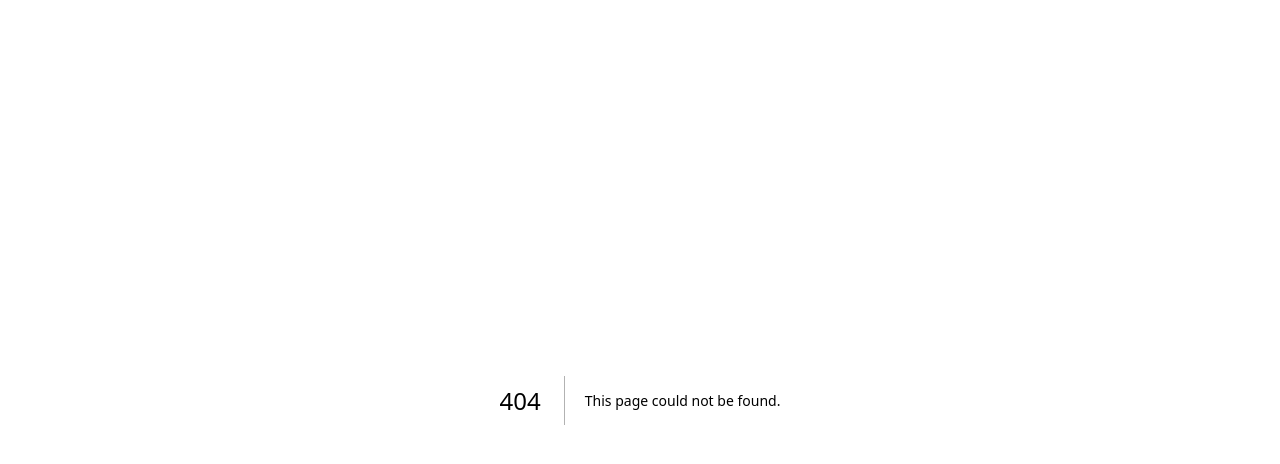
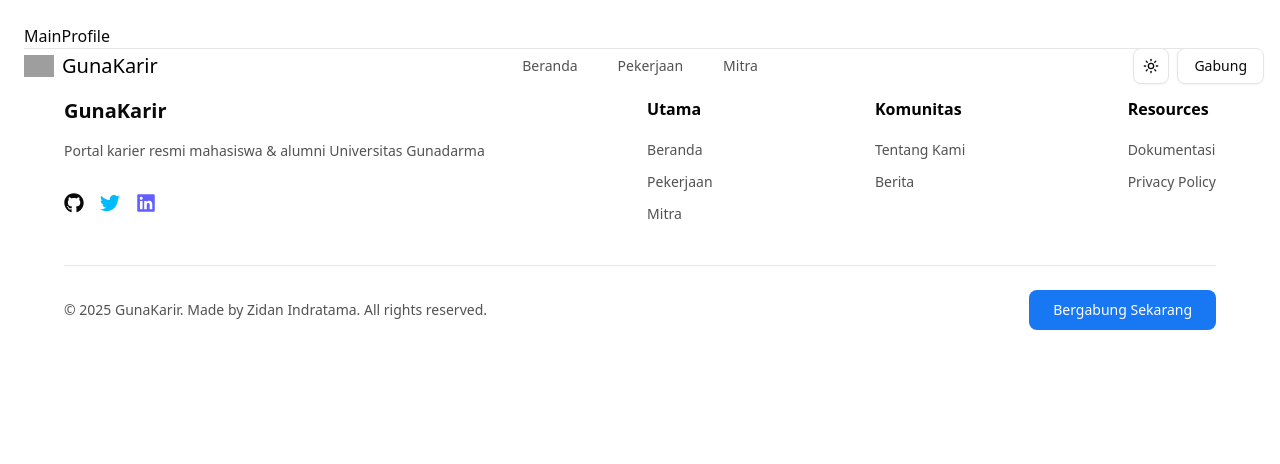
Before and after one commit to zidanindratama/frontend-gunakarir, a Next.js app: page /profile in a window 1280 px wide. Before the commit this address had no page. Shown: the top 464 px of the page. Built offline with nearby package versions, Linux system fonts and the light colour scheme; grey boxes are pictures that could not be loaded.

Commit message:
feat: setup profile page

```diff
--- /dev/null
+++ b/app/(main)/profile/page.tsx
@@ -0,0 +1,16 @@
+import Footer from "@/components/main/footer";
+import { Navbar } from "@/components/main/navbar";
+import MainProfile from "@/components/main/profile/main-profile";
+import React from "react";
+
+const ProfilePage = () => {
+  return (
+    <div className="p-6">
+      <Navbar />
+      <MainProfile />
+      <Footer />
+    </div>
+  );
+};
+
+export default ProfilePage;
--- a/components/auth/signup-form.tsx
+++ b/components/auth/signup-form.tsx
@@ -14,7 +14,7 @@
 import { Button } from "@/components/ui/button";
 import { Input } from "@/components/ui/input";
 import { SignUpSchema } from "@/schema/signup-schema";
-import axiosInstance, { PROD_URL } from "@/helpers/axios-instance";
+import axiosInstance, { DEV_URL } from "@/helpers/axios-instance";
 import Cookies from "js-cookie";
 import { FaGoogle } from "react-icons/fa";
 import { useForm } from "react-hook-form";
@@ -179,7 +179,7 @@
             </span>
           </div>
           <Button variant="outline" className="w-full" asChild>
-            <Link href={`${PROD_URL}/auth/google`}>
+            <Link href={`${DEV_URL}/auth/google`}>
               <FaGoogle />
               Daftar dengan Google
             </Link>
--- a/components/main/navbar.tsx
+++ b/components/main/navbar.tsx
@@ -29,8 +29,13 @@
 import Link from "next/link";
 import Cookies from "js-cookie";
 import axiosInstance from "@/helpers/axios-instance";
+import { useDecodedToken } from "@/hooks/use-decoded-token";
 
 export function Navbar() {
+  const decodedToken = useDecodedToken();
+  const profileUrl =
+    decodedToken?.role === "STUDENT" ? "/profile" : "/dashboard/profile";
+
   const [isMobileMenuOpen, setIsMobileMenuOpen] = useState(false);
   const [user, setUser] = useState<TUser | null>(null);
   const [isLoading, setIsLoading] = useState(true);
@@ -51,7 +56,7 @@
   };
 
   useEffect(() => {
-    if (!accessToken) {
+    if (!accessToken || accessToken === undefined) {
       setUser(null);
       setIsLoading(false);
       return;
@@ -97,11 +102,13 @@
                   <DropdownMenuSeparator />
                   <DropdownMenuGroup>
                     <DropdownMenuItem>
-                      <Link href={"/dashboard/profile"}>Profile</Link>
+                      <Link href={profileUrl}>Profile</Link>
                     </DropdownMenuItem>
-                    <DropdownMenuItem>
-                      <Link href={"/dashboard"}>Dashboard</Link>
-                    </DropdownMenuItem>
+                    {decodedToken?.role === "ADMIN" && (
+                      <DropdownMenuItem>
+                        <Link href={"/dashboard"}>Dashboard</Link>
+                      </DropdownMenuItem>
+                    )}
                   </DropdownMenuGroup>
                   <DropdownMenuSeparator />
                   <DropdownMenuItem onClick={handleSignout}>
@@ -156,11 +163,13 @@
                     <DropdownMenuSeparator />
                     <DropdownMenuGroup>
                       <DropdownMenuItem>
-                        <Link href={"/dashboard/profile"}>Profile</Link>
+                        <Link href={profileUrl}>Profile</Link>
                       </DropdownMenuItem>
-                      <DropdownMenuItem>
-                        <Link href={"/dashboard"}>Profile</Link>
-                      </DropdownMenuItem>
+                      {decodedToken?.role === "ADMIN" && (
+                        <DropdownMenuItem>
+                          <Link href={"/dashboard"}>Dashboard</Link>
+                        </DropdownMenuItem>
+                      )}
                     </DropdownMenuGroup>
                     <DropdownMenuSeparator />
                     <DropdownMenuItem onClick={handleSignout}>
--- /dev/null
+++ b/components/main/profile/main-profile.tsx
@@ -0,0 +1,7 @@
+import React from "react";
+
+const MainProfile = () => {
+  return <div>MainProfile</div>;
+};
+
+export default MainProfile;
--- a/helpers/axios-instance.ts
+++ b/helpers/axios-instance.ts
@@ -5,7 +5,7 @@
 export const PROD_URL = "https://backend-gunakarir.vercel.app/api";
 
 const axiosInstance = axios.create({
-  baseURL: PROD_URL,
+  baseURL: DEV_URL,
   withCredentials: true,
   headers: {
     "Content-Type": "application/x-www-form-urlencoded",
@@ -15,7 +15,7 @@
 // Refreshtoken dari cookie server
 const refreshAuthToken = async () => {
   try {
-    const response = await axios.post(`${PROD_URL}/auth/refresh`, null, {
+    const response = await axios.post(`${DEV_URL}/auth/refresh`, null, {
       withCredentials: true,
     });
     const newAccessToken = response.data.access_token;
--- a/hooks/use-decoded-token.tsx
+++ b/hooks/use-decoded-token.tsx
@@ -10,9 +10,13 @@
 }
 
 export const useDecodedToken = (): DecodedToken | undefined => {
-  const token = Cookies.get("access_token");
-  if (token) {
-    return jwtDecode<DecodedToken>(token);
+  try {
+    const token = Cookies.get("access_token");
+    if (token) {
+      return jwtDecode<DecodedToken>(token);
+    }
+  } catch (error) {
+    console.error("Invalid token format or decoding error", error);
   }
   return undefined;
 };
--- a/middleware.ts
+++ b/middleware.ts
@@ -4,11 +4,11 @@
 
 export const routePermissions = {
   authRoutes: ["/sign-in", "/sign-up"],
-  baseRoutes: ["/dashboard", "/dashboard/profile"],
+  baseRoutes: ["/dashboard"],
   adminRoutes: ["/dashboard/rekruter", "/dashboard/mahasiswa"],
   recruiterRoutes: ["/dashboard/pekerjaan"],
-  studentRoutes: ["/dashboard/test-mahasiswa"],
-  commonAdminAndRecruiterRoutes: ["/dashboard/test-common"],
+  studentRoutes: ["/profile"],
+  commonAdminAndRecruiterRoutes: ["/dashboard/profile"],
 };
 
 type UserRole = "ADMIN" | "RECRUITER" | "STUDENT";
@@ -53,18 +53,22 @@
   }
 
   // If token exists, decode and verify user role
-  if (token) {
-    const user: any = await jwtDecode(token as string);
+  if (token && typeof token === "string" && token.split(".").length === 3) {
+    try {
+      const user: any = jwtDecode(token);
+      const userRole = user.role as UserRole;
 
-    const userRole = user.role as UserRole; // Ensure user.role is of type UserRole
+      url.pathname = "/access-denied";
 
-    url.pathname = "/access-denied";
-
-    // Check role-specific route access
-    for (const permission of rolePermissions[userRole]) {
-      if (permission.routes.some((route) => pathname.startsWith(route))) {
-        return NextResponse.redirect(url);
+      for (const permission of rolePermissions[userRole]) {
+        if (permission.routes.some((route) => pathname.startsWith(route))) {
+          return NextResponse.redirect(url);
+        }
       }
+    } catch (error) {
+      console.error("Error decoding token:", error);
+      url.pathname = "/sign-in";
+      return NextResponse.redirect(url);
     }
   }
 }
```
